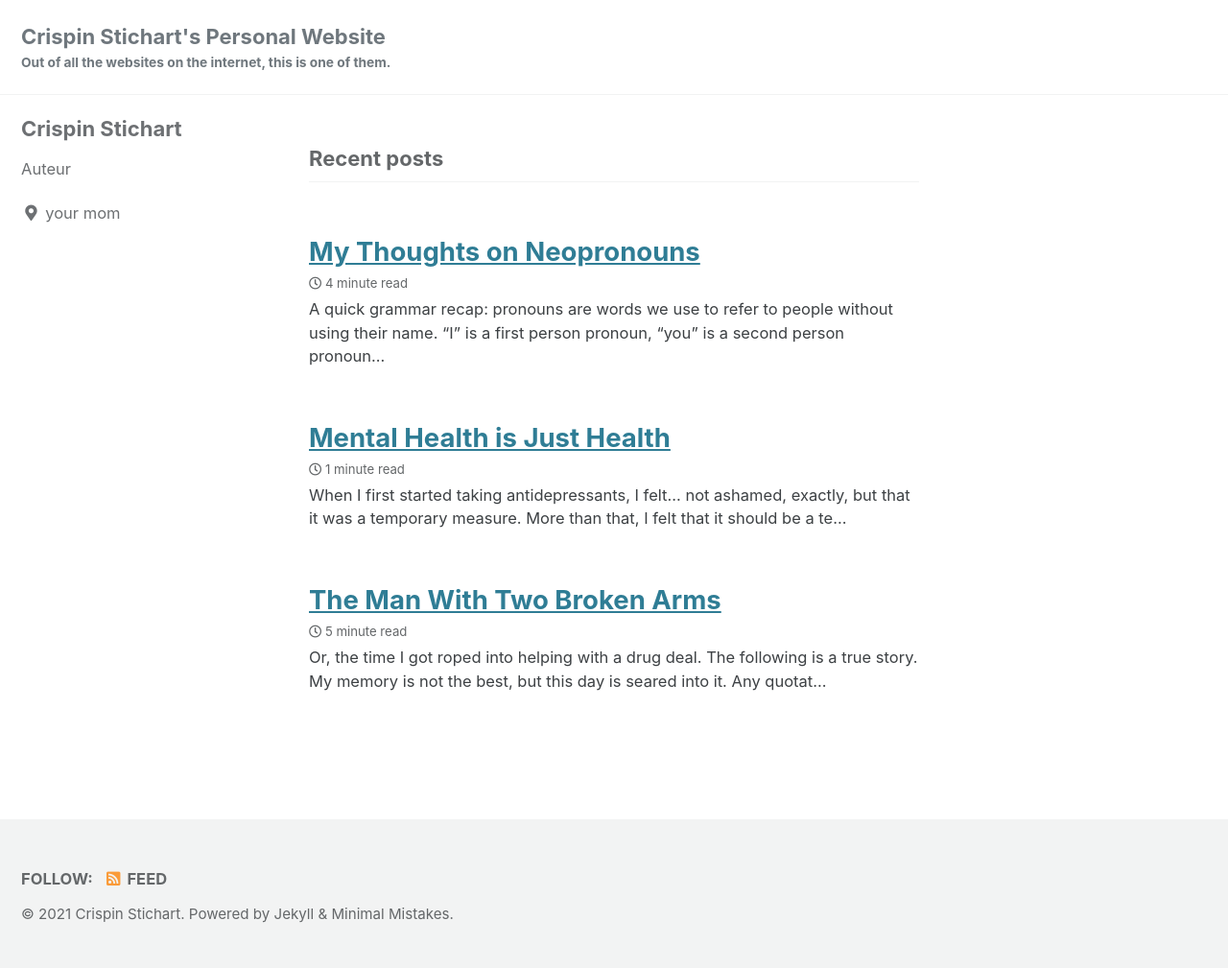
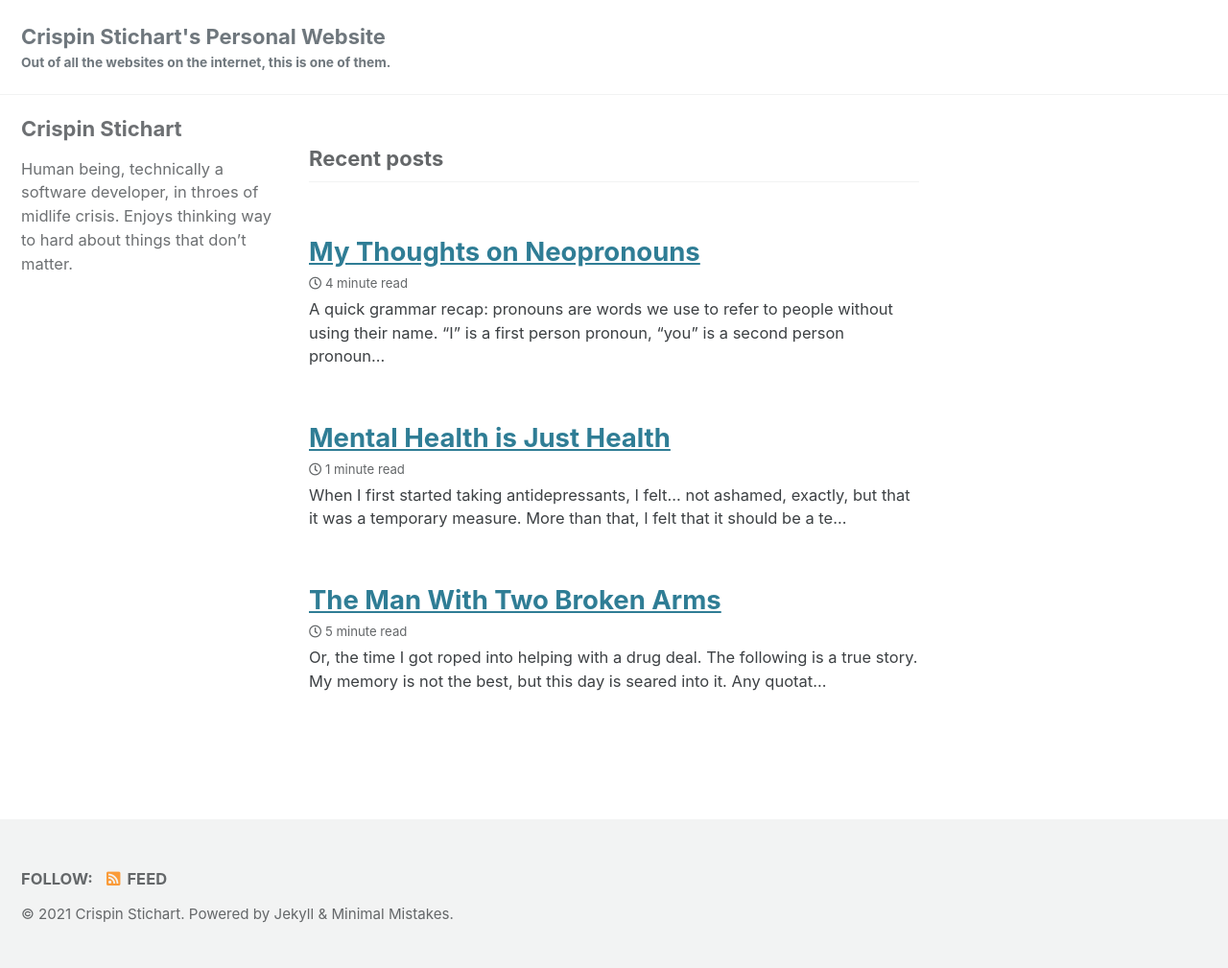
Before and after one commit to CrispinStichart/CrispinStichart.github.io, a Jekyll site: the page built from index.html, in a window 1280 px wide. Shown: the whole page at 96% size. Built offline with Jekyll 4.4.1, drawn with Linux system fonts in a browser that asks for light colours; cached includes are drawn as plain includes; the list of posts is cut into pages by our own code.

Commit message:
Removed your mom joke

```diff
--- a/_config.yml
+++ b/_config.yml
@@ -107,8 +107,8 @@ analytics:
 author:
   name             : "Crispin Stichart"
   avatar           : # path of avatar image, e.g. "/assets/images/bio-photo.jpg"
-  bio              : "Auteur"
-  location         : "your mom"
+  bio              : "Human being, technically a software developer, in throes of midlife crisis. Enjoys thinking way to hard about things that don't matter."
+  location         : #"your mom"
   email            :
   links:
     - label: "Email"
```
Also changed, not shown: README.md.
